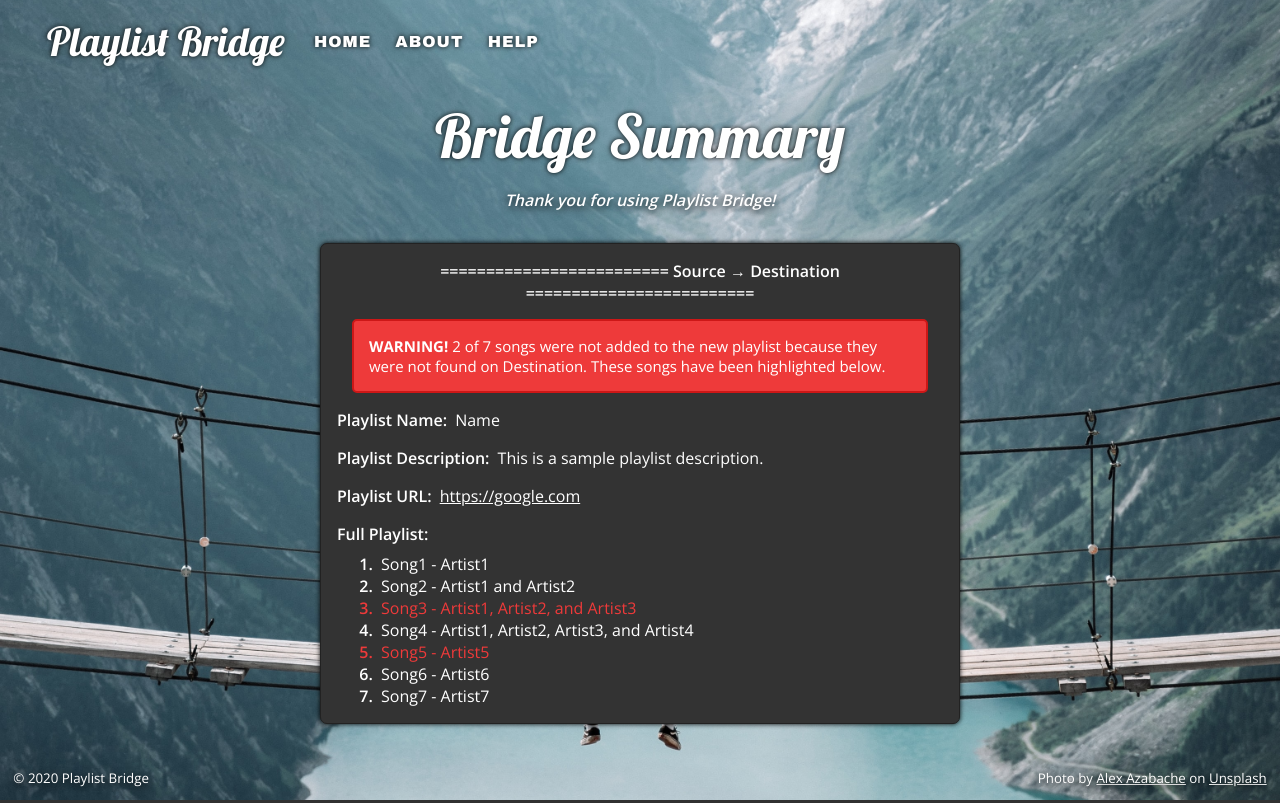
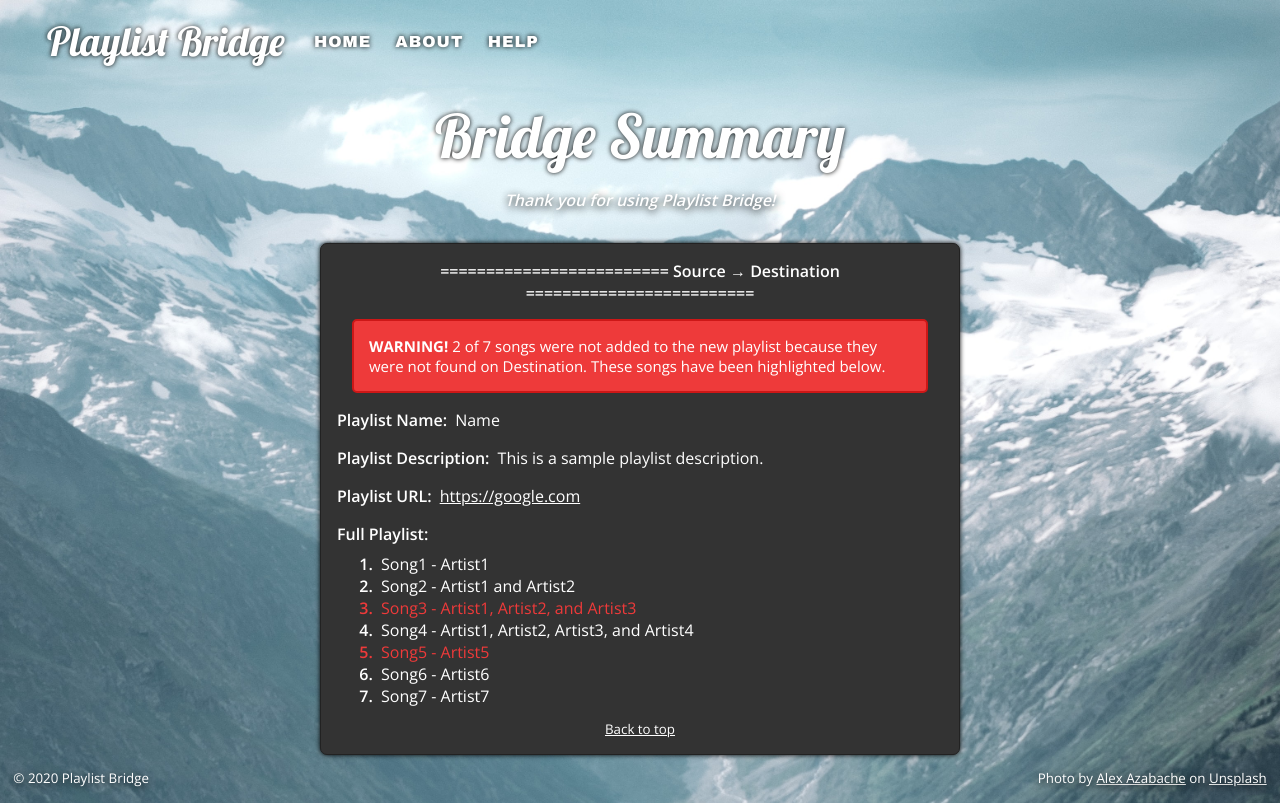
Before and after one commit to ethanratnofsky/Playlist-Bridge, a Flask app: page /development in a window 1280 px wide. Run offline with Flask 2, Linux system fonts and the light colour scheme.

Commit message:
added return to top link

```diff
--- a/static/css/summary.css
+++ b/static/css/summary.css
@@ -24,3 +24,14 @@ ol {
     margin: 0 auto;
     text-align: center;
 }
+
+#toTopLink {
+    margin-bottom: 0;
+    font-weight: 200;
+    font-size: smaller;
+    text-align: center;
+}
+
+#toTopLink > a {
+    color: var(--secondary-color);
+}
--- a/templates/summary.html
+++ b/templates/summary.html
@@ -38,5 +38,6 @@
                 </li>
             {% endfor %}
         </ol>
+        <p id="toTopLink"><a href="#">Back to top</a></p>
     </div>
 {% endblock %}
```
